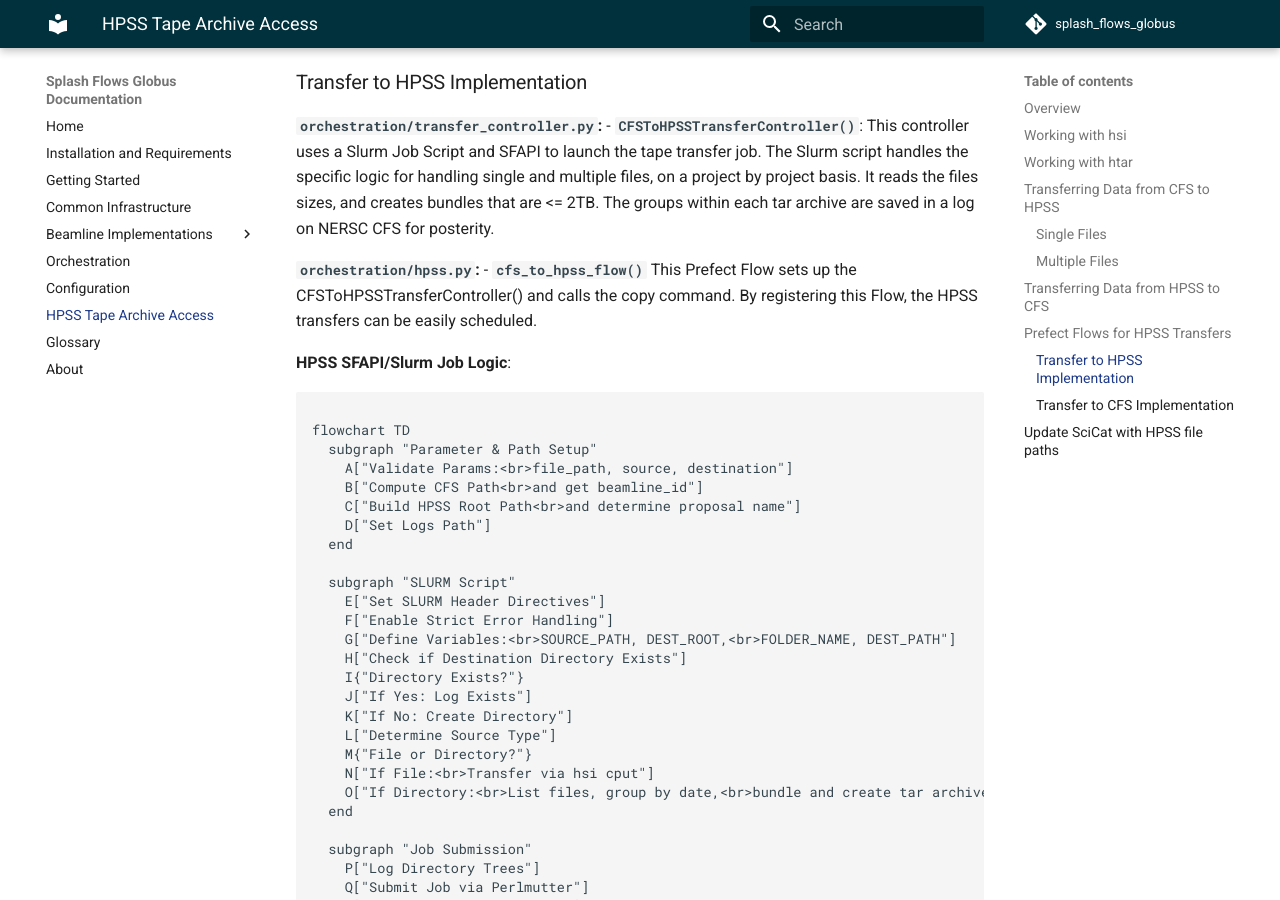
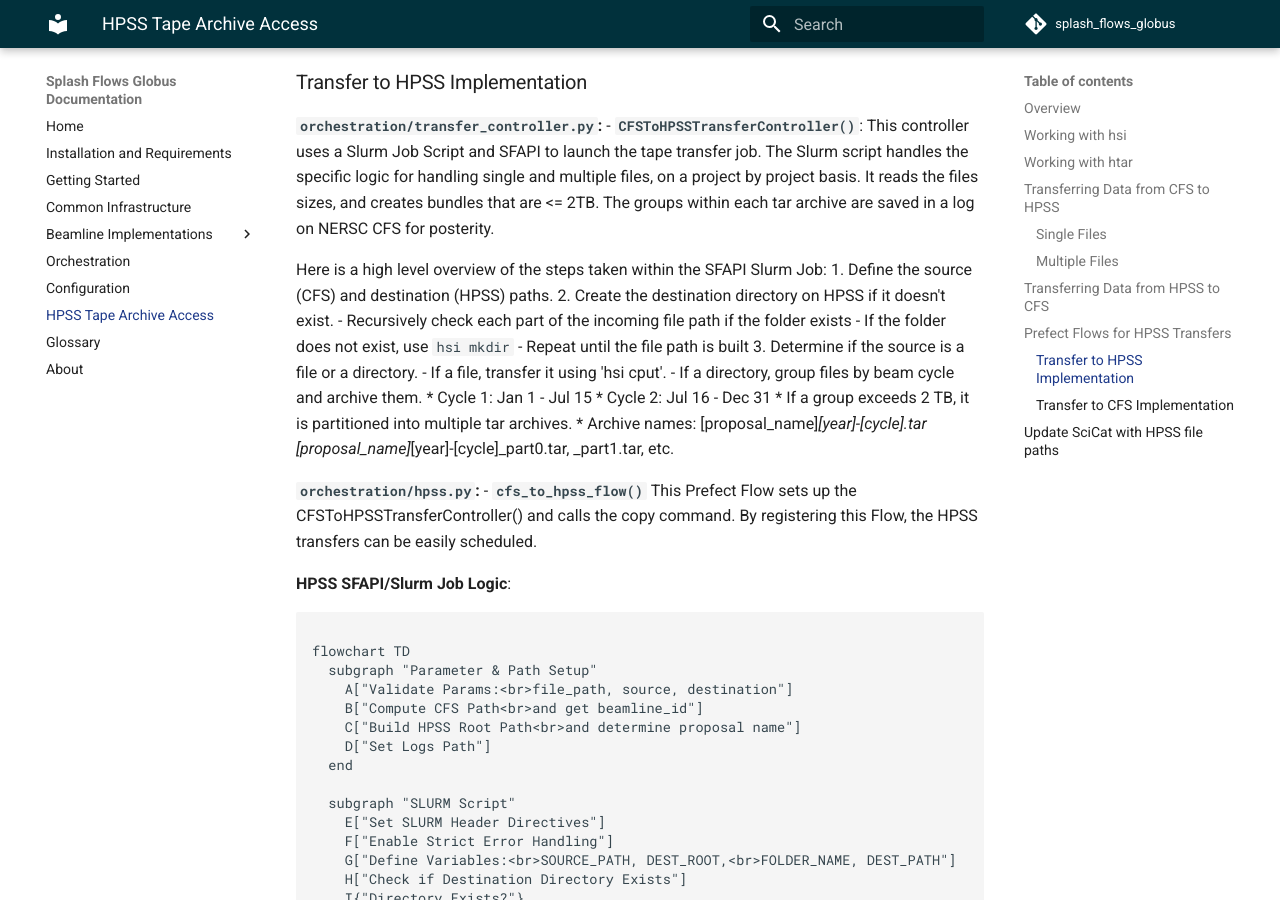
Before and after one commit to als-computing/splash_flows_globus, an MkDocs documentation site: the page built from docs/mkdocs/docs/hpss.md, in a window 1280 px wide and 900 px high, scrolled down 4253 px. Built offline with MkDocs 1.6.1 and Material for MkDocs 9.7.7, drawn with Linux system fonts in a browser that asks for light colours; comment, search, counter and statistics services are not loaded.

Commit message:
Updating documentation:

```diff
--- a/docs/mkdocs/docs/hpss.md
+++ b/docs/mkdocs/docs/hpss.md
@@ -171,6 +171,23 @@
 **`orchestration/transfer_controller.py`:**
   - **`CFSToHPSSTransferController()`**: This controller uses a Slurm Job Script and SFAPI to launch the tape transfer job. The Slurm script handles the specific logic for handling single and multiple files, on a project by project basis. It reads the files sizes, and creates bundles that are <= 2TB. The groups within each tar archive are saved in a log on NERSC CFS for posterity.
 
+  Here is a high level overview of the steps taken within the SFAPI Slurm Job:
+   1. Define the source (CFS) and destination (HPSS) paths.
+   2. Create the destination directory on HPSS if it doesn't exist.
+      - Recursively check each part of the incoming file path if the folder exists
+      - If the folder does not exist, use `hsi mkdir`
+      - Repeat until the file path is built
+   3. Determine if the source is a file or a directory.
+      - If a file, transfer it using 'hsi cput'.
+      - If a directory, group files by beam cycle and archive them.
+         * Cycle 1: Jan 1 - Jul 15
+         * Cycle 2: Jul 16 - Dec 31
+         * If a group exceeds 2 TB, it is partitioned into multiple tar archives.
+         * Archive names:
+              [proposal_name]_[year]-[cycle].tar
+              [proposal_name]_[year]-[cycle]_part0.tar, _part1.tar, etc.
+
+
 **`orchestration/hpss.py`:**
 - **`cfs_to_hpss_flow()`** This Prefect Flow sets up the CFSToHPSSTransferController() and calls the copy command. By registering this Flow, the HPSS transfers can be easily scheduled.
 
```
